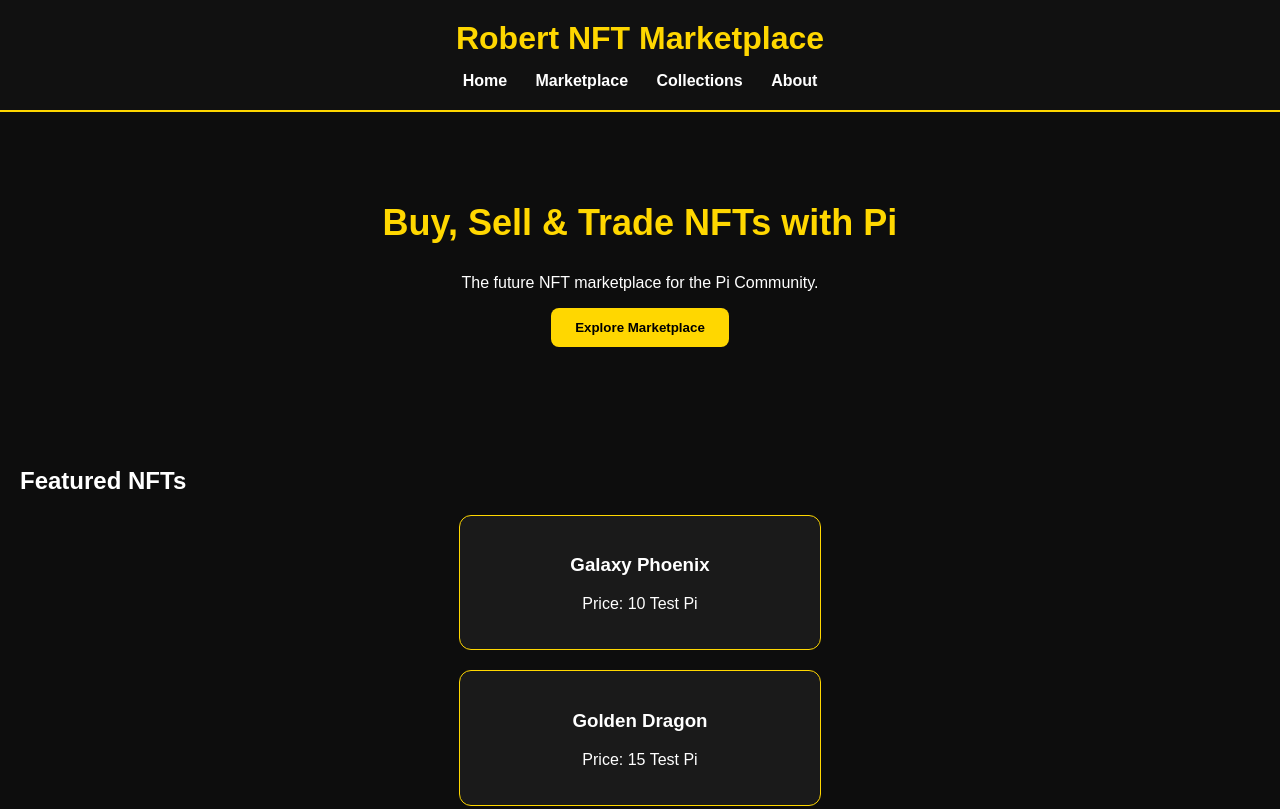
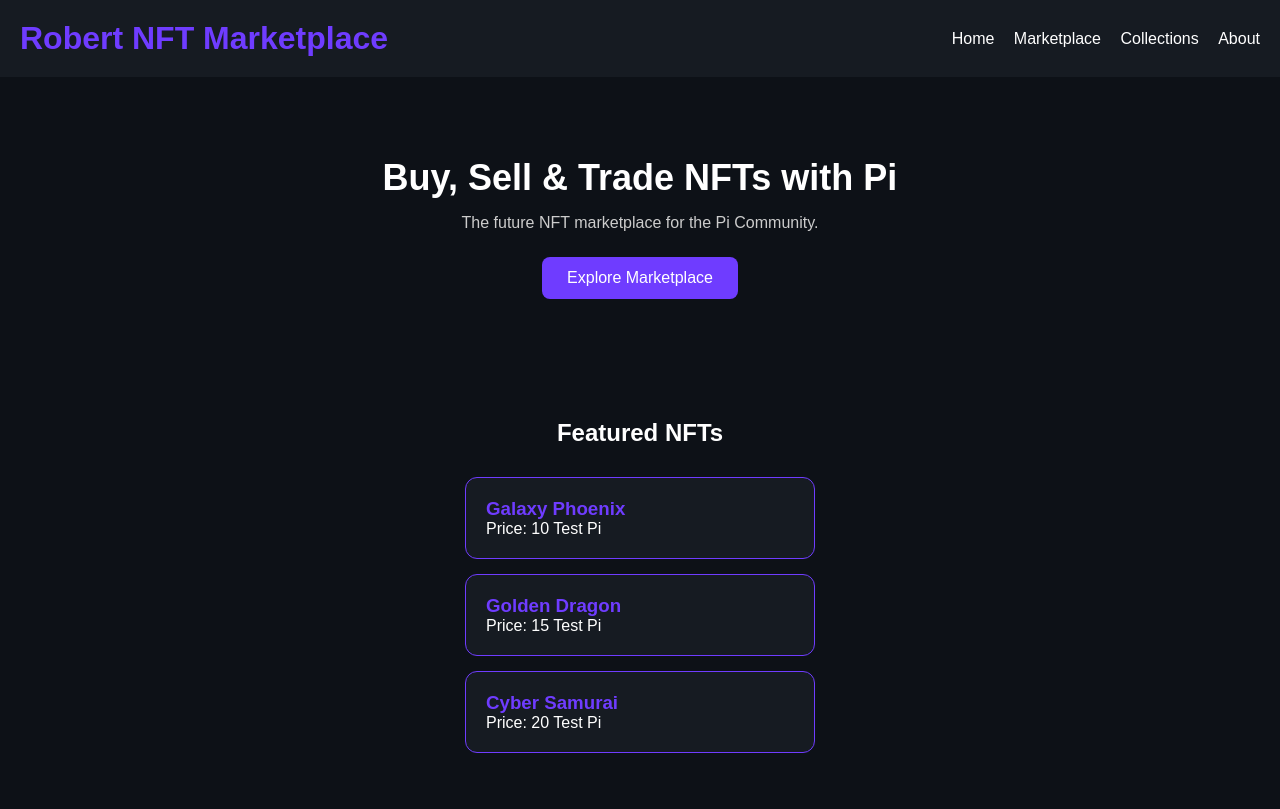
Before and after one commit to robertlagonoy09/robert-nft-trading, a plain HTML site: page index.html in a window 1280 px wide. Shown: the top 809 px of the page. Drawn offline with Linux system fonts and the light colour scheme.

Commit message:
Update style.css

```diff
--- a/style.css
+++ b/style.css
@@ -1,78 +1,83 @@
+*{
+  margin:0;
+  padding:0;
+  box-sizing:border-box;
+  font-family:Arial,sans-serif;
+}
+
 body{
-    margin:0;
-    font-family:Arial,sans-serif;
-    background:#0d0d0d;
-    color:#fff;
+  background:#0d1117;
+  color:white;
 }
 
 header{
-    background:#111;
+  display:flex;
+  justify-content:space-between;
+  align-items:center;
   padding:20px;
-    text-align:center;
-    border-bottom:2px solid gold;
+  background:#161b22;
 }
 
 header h1{
-    color:gold;
-    margin:0;
-}
-
-nav{
-    margin-top:15px;
+  color:#6f3cff;
 }
 
 nav a{
   color:white;
   text-decoration:none;
-    margin:0 12px;
-    font-weight:bold;
-}
-
-nav a:hover{
-    color:gold;
+  margin-left:15px;
 }
 
 .hero{
   text-align:center;
-    padding:60px 20px;
+  padding:80px 20px;
 }
 
 .hero h2{
-    color:gold;
   font-size:36px;
+  margin-bottom:15px;
+}
+
+.hero p{
+  color:#ccc;
+  margin-bottom:25px;
 }
 
 button{
-    background:gold;
-    color:black;
+  background:#6f3cff;
+  color:white;
   border:none;
-    padding:12px 24px;
+  padding:12px 25px;
   border-radius:8px;
-    font-weight:bold;
   cursor:pointer;
-}
-
-button:hover{
-    background:#ffd700;
+  font-size:16px;
 }
 
 .featured{
   padding:40px 20px;
 }
 
+.featured h2{
+  text-align:center;
+  margin-bottom:30px;
+}
+
 .card{
-    background:#1a1a1a;
-    border:1px solid gold;
+  background:#161b22;
+  padding:20px;
+  margin:15px auto;
   border-radius:12px;
-    padding:20px;
-    margin:20px auto;
-    max-width:320px;
-    text-align:center;
+  max-width:350px;
+  border:1px solid #6f3cff;
+}
+
+.card h3{
+  color:#6f3cff;
 }
 
 footer{
   text-align:center;
   padding:20px;
-    border-top:2px solid gold;
   margin-top:40px;
+  background:#161b22;
 }
```
Lines whose indentation alone changed are shown as unchanged.
